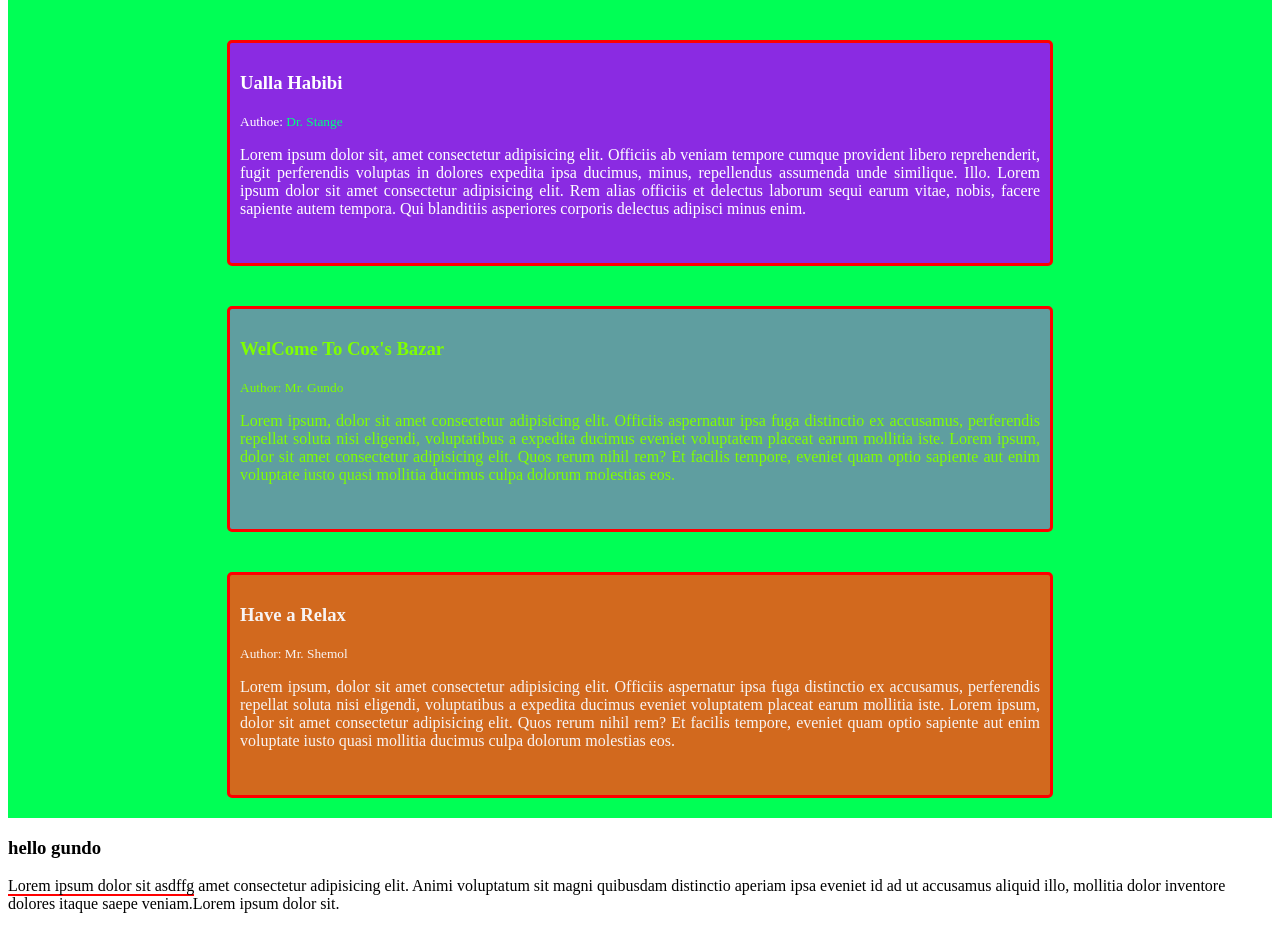
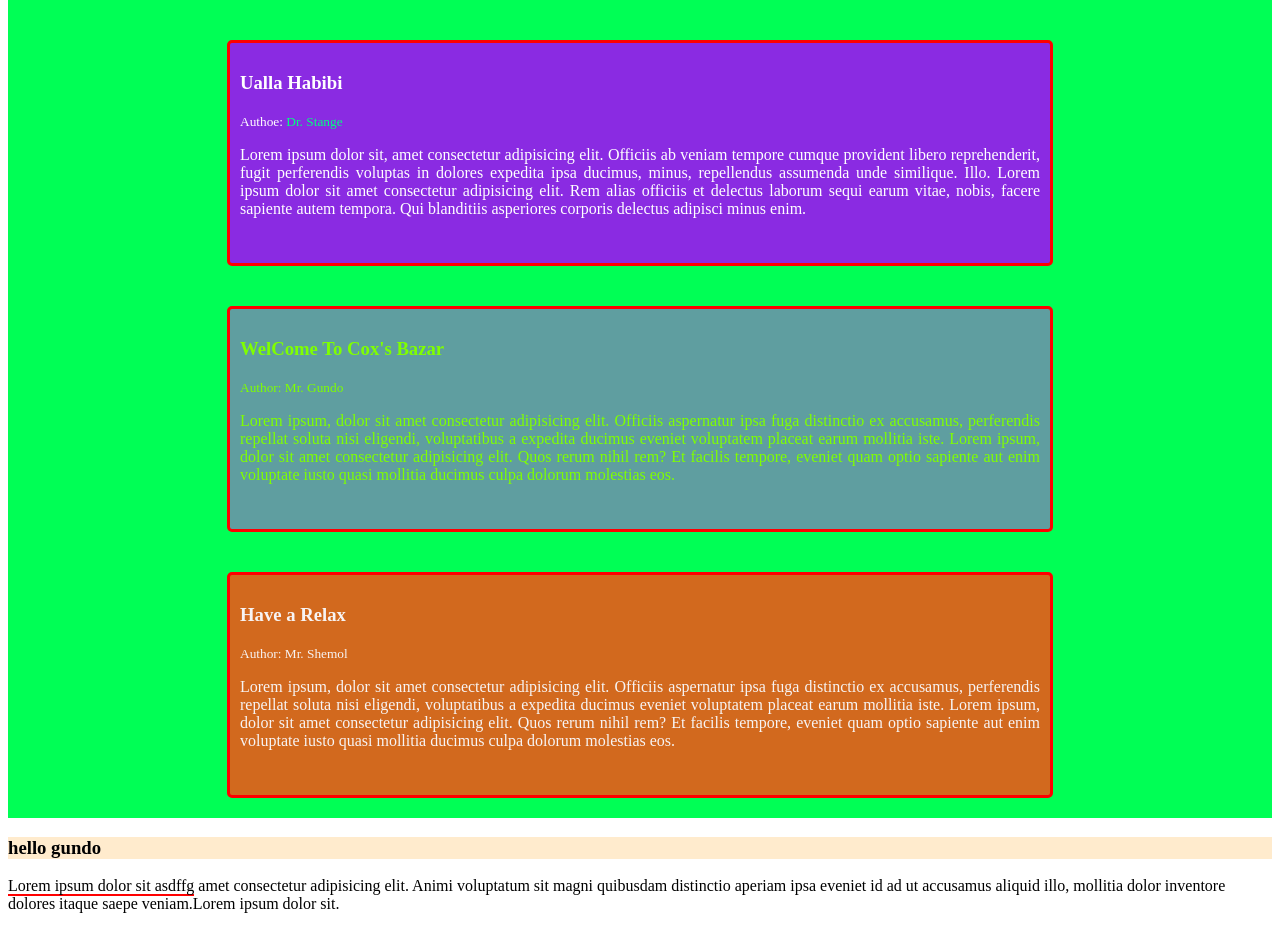
Before and after one commit to hasan71224/css-1, a plain HTML site: page index.html in a window 1280 px wide. Shown: the part 129-1058 px from the top of the page. Drawn offline with Linux system fonts and the light colour scheme.

Commit message:
add css file

```diff
--- a/index.html
+++ b/index.html
@@ -4,7 +4,7 @@
     <meta charset="UTF-8">
     <meta http-equiv="X-UA-Compatible" content="IE=edge">
     <meta name="viewport" content="width=device-width, initial-scale=1.0">
-    <link rel="stylesheet" href="">
+    <link rel="stylesheet" href="style.css">
     <title>CSS Prectice</title>
     <style>
         .section_page{
@@ -72,7 +72,7 @@
         </div>
 
     </section>
-    <h3> hello gundo</h3>
+    <h3 class="hg" > hello gundo</h3>
     <p><span style="display: inline; border-bottom: 2px solid red;">Lorem ipsum dolor sit asdffg</span> amet consectetur adipisicing elit. Animi voluptatum sit magni quibusdam distinctio aperiam ipsa eveniet id ad ut accusamus aliquid illo, mollitia dolor inventore dolores itaque saepe veniam.Lorem ipsum dolor sit.</span></p>
 </body>
 </html>
--- /dev/null
+++ b/style.css
@@ -0,0 +1,4 @@
+.hg{
+    color: black;
+    background-color: blanchedalmond;
+}
```
